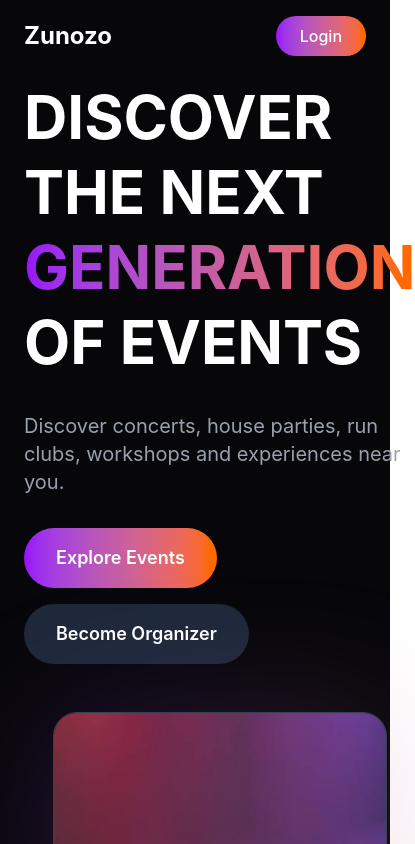
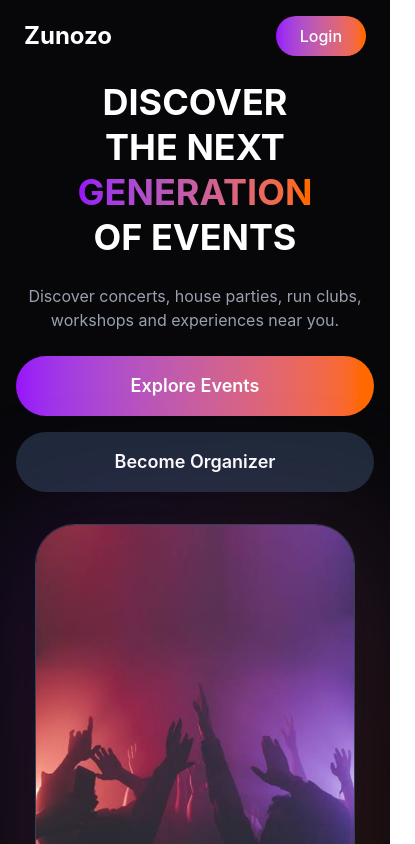
Before and after one commit to aarjav316-cloud/zunozo-frontend, a React app: page / in a window 390 px wide. Shown: the top 844 px of the page, 415 px wide, since content can reach past the window. Built offline with nearby package versions, Linux system fonts and the light colour scheme; the HTML template or start-up script is replaced by a standard one.

Commit message:
making responsive

```diff
--- a/src/components/landing/Hero.jsx
+++ b/src/components/landing/Hero.jsx
@@ -3,11 +3,11 @@ import heroImage from "../../assets/HEROsection.jpg";
 
 const Hero = () => {
   return (
-    <section className="min-h-[85vh] flex items-center pt-20 px-6">
+    <section className="min-h-[85vh] flex items-center pt-20 px-4 sm:px-6">
       <div className="max-w-7xl mx-auto w-full">
-        <div className="grid md:grid-cols-2 gap-12 items-center">
-          <div className="space-y-8">
-            <h1 className="text-6xl md:text-7xl font-bold text-white leading-tight">
+        <div className="grid md:grid-cols-2 gap-8 md:gap-12 items-center">
+          <div className="space-y-6 md:space-y-8 text-center md:text-left">
+            <h1 className="text-4xl sm:text-5xl md:text-6xl lg:text-7xl font-bold text-white leading-tight">
               DISCOVER
               <br />
               THE NEXT
@@ -19,12 +19,12 @@ const Hero = () => {
               OF EVENTS
             </h1>
 
-            <p className="text-xl text-gray-400 max-w-lg">
+            <p className="text-base sm:text-lg md:text-xl text-gray-400 max-w-lg mx-auto md:mx-0">
               Discover concerts, house parties, run clubs, workshops and
               experiences near you.
             </p>
 
-            <div className="flex flex-wrap gap-4">
+            <div className="flex flex-col sm:flex-row flex-wrap gap-4 justify-center md:justify-start">
               <Link
                 to="/events"
                 className="px-8 py-4 bg-linear-to-r from-purple-600 to-orange-500 text-white rounded-full font-semibold text-lg hover:opacity-90 transition"
@@ -40,9 +40,9 @@ const Hero = () => {
             </div>
           </div>
 
-          <div className="relative max-w-md mx-auto">
+          <div className="relative w-full flex justify-center order-last md:order-none">
             <div className="absolute inset-0 bg-linear-to-br from-purple-600/20 to-orange-500/20 rounded-3xl blur-3xl"></div>
-            <div className="relative bg-linear-to-br from-gray-800 to-gray-900 rounded-3xl overflow-hidden border border-gray-700 h-[500px]">
+            <div className="relative w-full max-w-[320px] sm:max-w-[400px] md:w-[520px] h-[450px] sm:h-[550px] md:h-[700px] rounded-[40px] overflow-hidden border border-gray-700 shadow-2xl">
               <img
                 src={heroImage}
                 alt="Zunozo Events"
```
